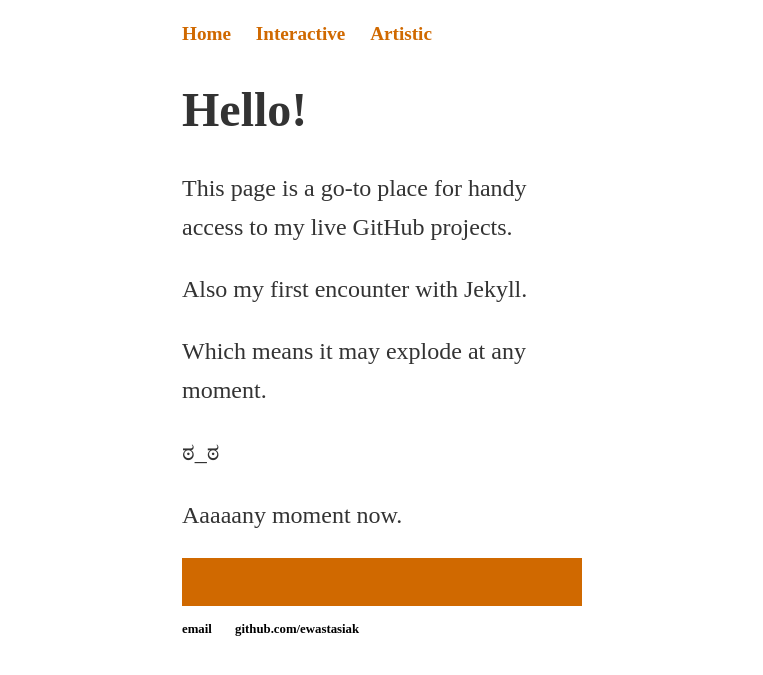
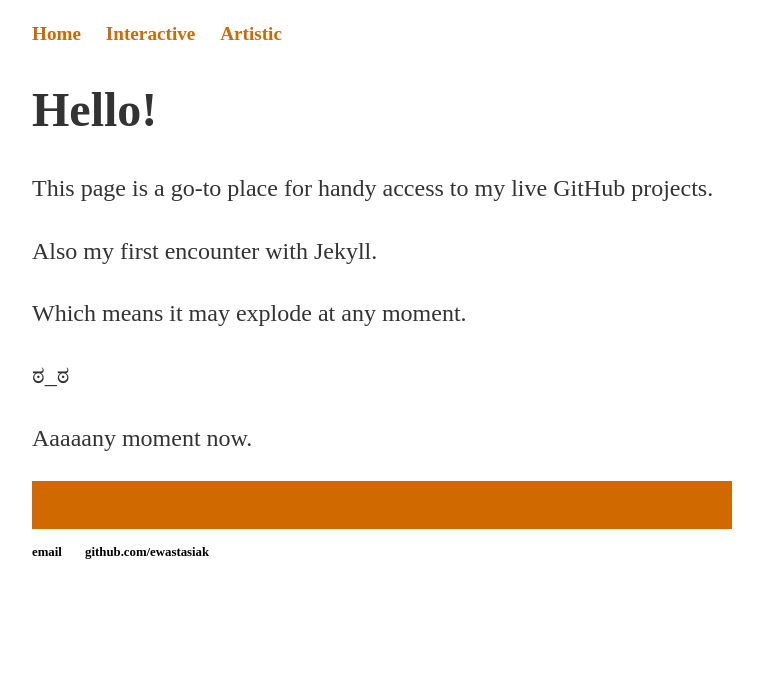
Before and after one commit to ewastasiak/Showcase, a Jekyll site: the page built from index.html, in a window 1280 px wide. Shown: the top 675 px of the page, without its empty margins (258-1021 px from the left). Built offline with Jekyll 4.4.1, drawn with Linux system fonts in a browser that asks for light colours; nearby versions of some CDN libraries; library files that are not in the unit come from our copies.

Commit message:
fix: Set body width

```diff
--- a/css/main.css
+++ b/css/main.css
@@ -1,7 +1,7 @@
 body {
     margin: 0 auto;
     width: 70%;
-	max-width: 400px;
+	max-width: 700px;
 	color: #333;
 }
 
```
